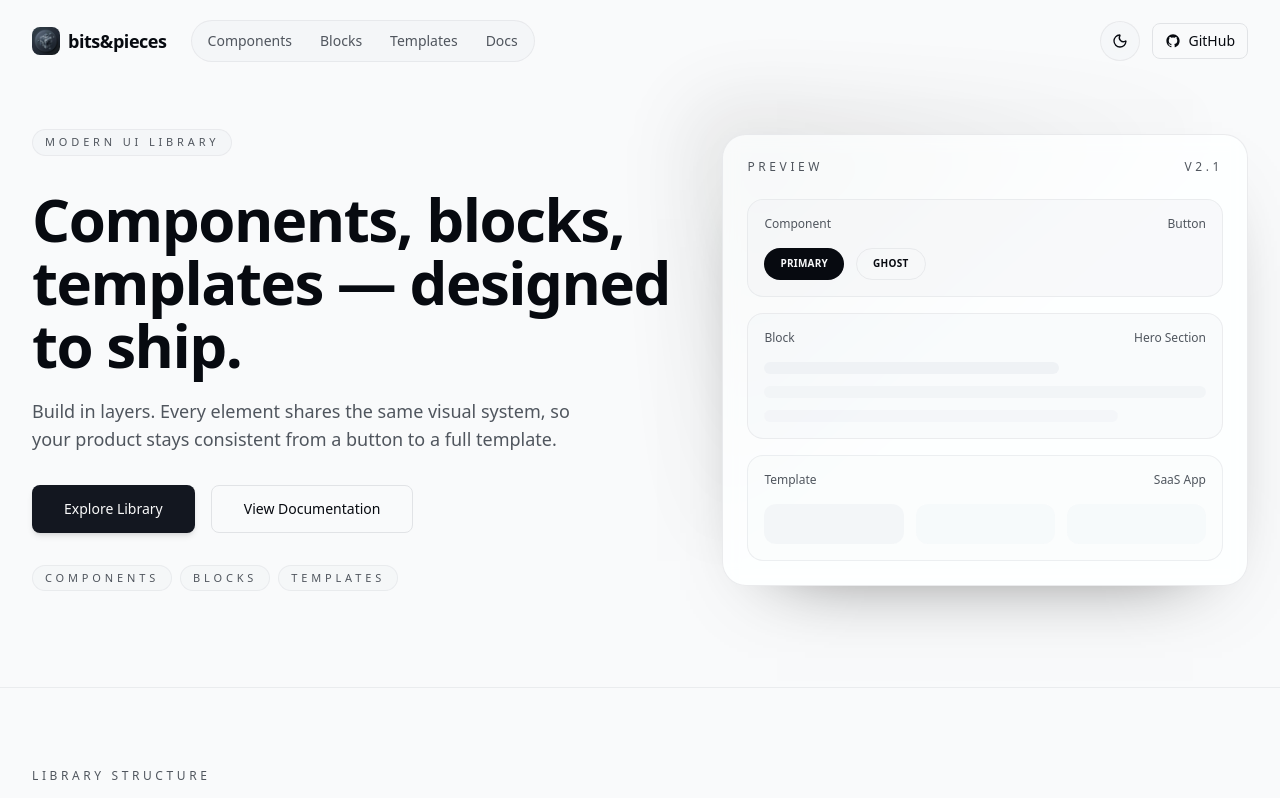
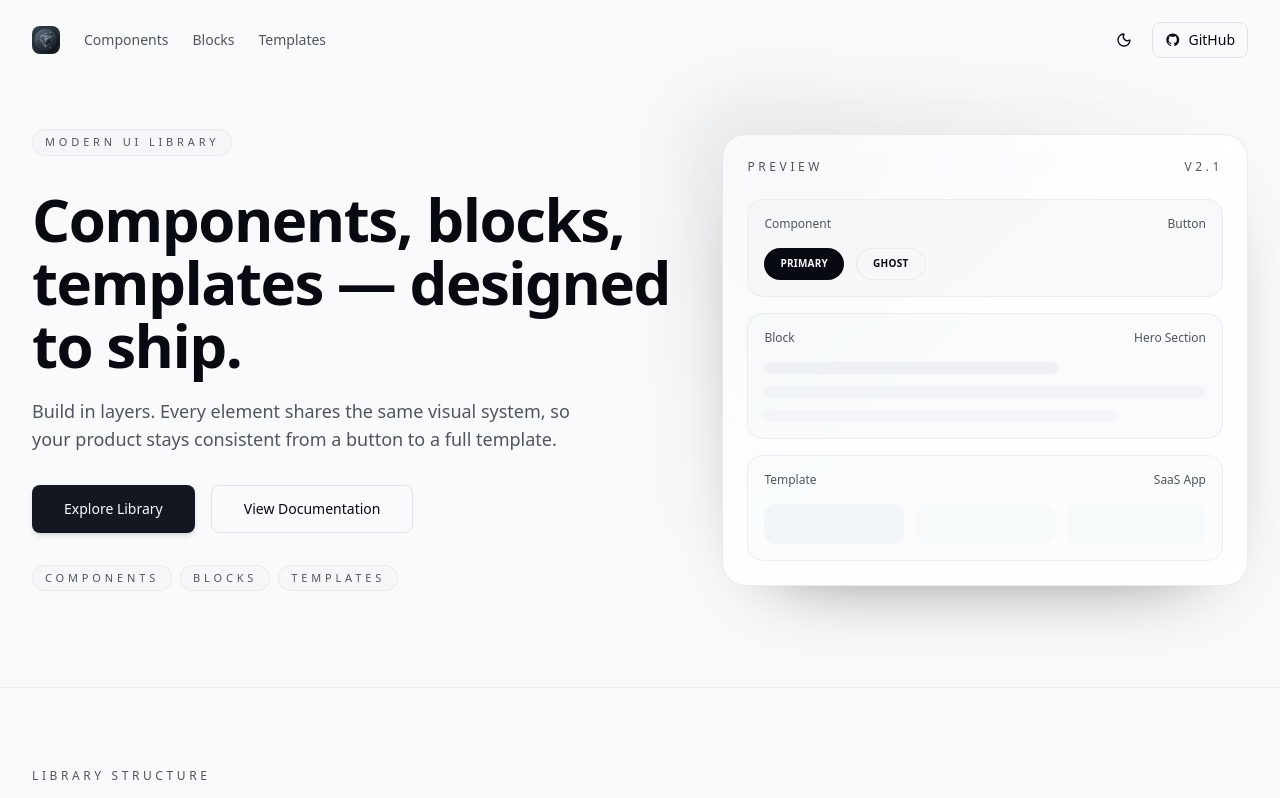
Before and after one commit to itstheanurag/bitsandpieces, a Next.js app: page / in a window 1280 px wide. Shown: the top 798 px of the page. Built offline with nearby package versions, Linux system fonts and the light colour scheme.

Commit message:
some fixes

```diff
--- a/components/docs/docs-navbar.tsx
+++ b/components/docs/docs-navbar.tsx
@@ -3,7 +3,6 @@
 import Image from "next/image";
 import Link from "next/link";
 import { FiGithub } from "react-icons/fi";
-import { Search } from "nextra/components";
 import { ThemeToggle } from "../root/theme";
 
 export const DocsNavbar = () => {
@@ -11,7 +10,7 @@ export const DocsNavbar = () => {
     <nav className="sticky top-0 z-50 border-b border-border/70 bg-background/80 backdrop-blur-xl">
       <div className="mx-auto flex h-16 max-w-7xl items-center justify-between px-4 sm:px-6 lg:px-8">
         <div className="flex items-center gap-6">
-          <Link href="/" className="flex items-center gap-2">
+          <Link href="/" className="flex items-center">
             <Image
               src="/logo.png"
               alt="Logo"
@@ -19,15 +18,9 @@ export const DocsNavbar = () => {
               height={28}
               className="rounded-md"
             />
-            <span className="hidden sm:inline text-sm font-semibold tracking-tight">
-              Bits&Pieces
-            </span>
           </Link>
 
           <div className="hidden md:flex items-center gap-4 text-sm text-muted-foreground">
-            <Link href="/docs" className="hover:text-foreground">
-              Docs
-            </Link>
             <Link href="/#components" className="hover:text-foreground">
               Components
             </Link>
@@ -41,17 +34,11 @@ export const DocsNavbar = () => {
         </div>
 
         <div className="flex items-center gap-3">
-          <div className="hidden lg:block">
-            <Search
-              placeholder="Search components"
-              className="w-[220px] rounded-full border border-border/70 bg-muted/40 px-3 py-1.5 text-xs text-foreground placeholder:text-muted-foreground focus:outline-none"
-            />
-          </div>
           <Link
             href="https://github.com/itstheanurag/bitsandpieces"
             target="_blank"
             rel="noopener noreferrer"
-            className="inline-flex h-10 w-10 items-center justify-center rounded-full border border-border/70 bg-muted/40 text-muted-foreground hover:text-foreground hover:bg-muted transition-colors"
+            className="inline-flexsize-10 items-center justify-center text-muted-foreground  transition-colors"
             aria-label="GitHub repository"
           >
             <FiGithub className="h-4 w-4" />
--- a/components/layout/navbar.tsx
+++ b/components/layout/navbar.tsx
@@ -1,23 +1,29 @@
 "use client";
 
 import React, { useState, useEffect } from "react";
+import Link from "next/link";
+import Image from "next/image";
 import { BiLogoGithub } from "react-icons/bi";
 import { FiMenu, FiX } from "react-icons/fi";
-import Link from "next/link";
-import Image from "next/image";
+
 import { cn } from "@/registry/bitsandpieces/lib/utils";
-
 import { ThemeToggle } from "../root/theme";
 import { Button } from "@/components/ui/button";
+
+const navItems = [
+  { label: "Components", href: "/docs" },
+  { label: "Blocks", href: "/#blocks" },
+  { label: "Templates", href: "/#templates" },
+];
 
 export const Navbar: React.FC = () => {
   const [scrolled, setScrolled] = useState(false);
   const [menuOpen, setMenuOpen] = useState(false);
 
   useEffect(() => {
-    const handleScroll = () => setScrolled(window.scrollY > 20);
-    window.addEventListener("scroll", handleScroll);
-    return () => window.removeEventListener("scroll", handleScroll);
+    const onScroll = () => setScrolled(window.scrollY > 20);
+    window.addEventListener("scroll", onScroll);
+    return () => window.removeEventListener("scroll", onScroll);
   }, []);
 
   useEffect(() => {
@@ -30,42 +36,33 @@ export const Navbar: React.FC = () => {
   return (
     <nav
       className={cn(
-        "fixed top-0 left-0 right-0 z-50 transition-all duration-300 border-b",
+        "fixed inset-x-0 top-0 z-50 border-b transition-all duration-300",
         scrolled
-          ? "bg-background/80 backdrop-blur-xl border-border/70 py-3 shadow-[0_10px_30px_-20px_rgba(0,0,0,0.6)]"
+          ? "bg-background/80 backdrop-blur-xl border-border/70 py-3 "
           : "bg-transparent border-transparent py-5",
       )}
     >
-      <div className="max-w-7xl mx-auto px-4 sm:px-6 lg:px-8">
+      <div className="mx-auto max-w-7xl w-full px-4 sm:px-6 lg:px-8">
         <div className="flex items-center justify-between">
-          <div className="flex items-center gap-6">
-            <Link href="/" className="flex items-center gap-2 group">
-              <div className="relative">
+          {/* Left */}
+          <div className="flex items-center gap-2">
+            <Link href="/" className="shrink-0">
               <Image
                 src="/logo.png"
                 alt="Logo"
                 width={28}
                 height={28}
                 className="rounded-md"
+                priority
               />
-                <span className="absolute -inset-1 rounded-lg bg-gradient-to-br from-foreground/20 to-transparent opacity-0 blur-md transition-opacity duration-300 group-hover:opacity-100" />
-              </div>
-              <span className="font-semibold text-lg tracking-tight text-foreground">
-                bits&pieces
-              </span>
             </Link>
 
-            <div className="hidden md:flex items-center gap-1 rounded-full border border-border/70 bg-muted/50 p-1 text-sm">
-              {[
-                { label: "Components", href: "/#components" },
-                { label: "Blocks", href: "/#blocks" },
-                { label: "Templates", href: "/#templates" },
-                { label: "Docs", href: "/docs" },
-              ].map((item) => (
+            <div className="hidden md:flex items-center p-1 text-sm">
+              {navItems.map((item) => (
                 <Link
                   key={item.label}
                   href={item.href}
-                  className="rounded-full px-3 py-1.5 text-muted-foreground transition-colors hover:text-foreground hover:bg-background/70"
+                  className="rounded-full px-3 py-1.5 text-muted-foreground transition-colors hover:bg-background/70 hover:text-foreground"
                 >
                   {item.label}
                 </Link>
@@ -73,64 +70,64 @@ export const Navbar: React.FC = () => {
             </div>
           </div>
 
-          <div className="flex items-center gap-3">
+          {/* Right */}
+          <div className="flex items-center gap-2 shrink-0">
             <ThemeToggle />
+
             <Button
               asChild
               variant="outline"
               size="sm"
-              className="hidden sm:inline-flex"
+              className="hidden sm:inline-flex shrink-0 w-[96px]"
             >
               <Link
-                className="flex items-center gap-2"
                 href="https://github.com/itstheanurag/bitsandpieces"
+                className="flex items-center justify-center gap-2"
               >
-                <BiLogoGithub className="size-4" />
+                <BiLogoGithub className="h-4 w-4" />
                 GitHub
               </Link>
             </Button>
+
             <button
-              className="md:hidden inline-flex h-9 w-9 items-center justify-center rounded-md border border-border/70 bg-muted/40 text-foreground"
-              onClick={() => setMenuOpen((prev) => !prev)}
+              className="md:hidden inline-flex h-9 w-9 shrink-0 items-center justify-center rounded-md border border-border/70 bg-muted/40 text-foreground"
+              onClick={() => setMenuOpen((v) => !v)}
               aria-label="Toggle navigation"
             >
               {menuOpen ? (
-                <FiX className="size-4" />
+                <FiX className="h-4 w-4" />
               ) : (
-                <FiMenu className="size-4" />
+                <FiMenu className="h-4 w-4" />
               )}
             </button>
           </div>
         </div>
 
-        {menuOpen ? (
+        {/* Mobile menu */}
+        {menuOpen && (
           <div className="md:hidden mt-3 rounded-xl border border-border/70 bg-background/90 backdrop-blur-xl p-3 shadow-lg">
             <div className="flex flex-col gap-2 text-sm">
-              {[
-                { label: "Components", href: "/#components" },
-                { label: "Blocks", href: "/#blocks" },
-                { label: "Templates", href: "/#templates" },
-                { label: "Docs", href: "/docs" },
-              ].map((item) => (
+              {navItems.map((item) => (
                 <Link
                   key={item.label}
                   href={item.href}
                   onClick={() => setMenuOpen(false)}
-                  className="rounded-lg px-3 py-2 text-muted-foreground hover:text-foreground hover:bg-muted/50"
+                  className="rounded-lg px-3 py-2 text-muted-foreground transition-colors hover:bg-muted/50 hover:text-foreground"
                 >
                   {item.label}
                 </Link>
               ))}
+
               <Link
                 href="https://github.com/itstheanurag/bitsandpieces"
                 onClick={() => setMenuOpen(false)}
-                className="rounded-lg px-3 py-2 text-muted-foreground hover:text-foreground hover:bg-muted/50"
+                className="rounded-lg px-3 py-2 text-muted-foreground transition-colors hover:bg-muted/50 hover:text-foreground"
               >
                 GitHub
               </Link>
             </div>
           </div>
-        ) : null}
+        )}
       </div>
     </nav>
   );
--- a/components/root/theme/toggle.tsx
+++ b/components/root/theme/toggle.tsx
@@ -5,20 +5,21 @@ import { useEffect, useState } from "react";
 import { Moon, Sun } from "lucide-react";
 
 export function ThemeToggle() {
-  const { resolvedTheme, setTheme } = useTheme();
+  const { theme, setTheme } = useTheme();
   const [mounted, setMounted] = useState(false);
 
   useEffect(() => {
     setMounted(true);
   }, []);
 
+  const switchTheme = () => {
+    const nextTheme = theme === "dark" ? "light" : "dark";
+    setTheme(nextTheme);
+  };
+
   const startViewTransition = (event: React.MouseEvent<HTMLButtonElement>) => {
-    const currentTheme = resolvedTheme ?? "light";
-    const isDark = currentTheme === "dark";
-    const nextTheme = isDark ? "light" : "dark";
-
     if (!document.startViewTransition) {
-      setTheme(nextTheme);
+      switchTheme();
       return;
     }
 
@@ -30,27 +31,25 @@ export function ThemeToggle() {
       Math.max(y, window.innerHeight - y),
     );
 
-    const transition = document.startViewTransition(() => setTheme(nextTheme));
+    const transition = document.startViewTransition(() => {
+      switchTheme();
+    });
 
     transition.ready.then(() => {
-      const duration = 650;
-      const easing = "cubic-bezier(0.65, 0, 0.35, 1)";
-      const clipPath = [
-        `circle(0px at ${x}px ${y}px)`,
-        `circle(${endRadius}px at ${x}px ${y}px)`,
-      ];
+      const duration = 1000;
 
       requestAnimationFrame(() => {
         document.documentElement.animate(
           {
-            clipPath: isDark ? clipPath.slice().reverse() : clipPath,
+            clipPath: [
+              `circle(0px at ${x}px ${y}px)`,
+              `circle(${endRadius}px at ${x}px ${y}px)`,
+            ],
           },
           {
-            duration,
-            easing,
-            pseudoElement: isDark
-              ? "::view-transition-old(root)"
-              : "::view-transition-new(root)",
+            duration: duration,
+            easing: "ease-in-out",
+            pseudoElement: "::view-transition-new(root)",
           },
         );
       });
@@ -58,20 +57,27 @@ export function ThemeToggle() {
   };
 
   if (!mounted) {
-    return <div className="w-10 h-10" />;
+    return <div className="w-9 h-9" />;
   }
-
+  const resolvedTheme =
+    theme === "system"
+      ? window.matchMedia("(prefers-color-scheme: dark)").matches
+        ? "dark"
+        : "light"
+      : theme;
   return (
     <button
       onClick={startViewTransition}
-      className="group relative inline-flex h-10 w-10 items-center justify-center rounded-full border border-border/70 bg-muted/40 text-foreground transition-colors hover:bg-muted/70"
+      className="group relative inline-flex h-10 w-10 items-center justify-center
+           rounded-md border border-transparent
+           text-foreground transition-colors"
       aria-label="Toggle theme"
     >
-      <span className="absolute inset-0 rounded-full shadow-[inset_0_0_12px_rgba(255,255,255,0.06)]" />
+      <span className="absolute inset-0 rounded-md " />
       {resolvedTheme === "dark" ? (
-        <Sun className="h-4 w-4 transition-transform duration-300 group-hover:rotate-12" />
+        <Sun className="size-4" />
       ) : (
-        <Moon className="h-4 w-4 transition-transform duration-300 group-hover:-rotate-12" />
+        <Moon className="size-4" />
       )}
     </button>
   );
```
Also changed, not shown: app/docs/layout.tsx (+9 -9 lines), app/globals.css (+28 -9 lines). Lines whose indentation alone changed are shown as unchanged.
